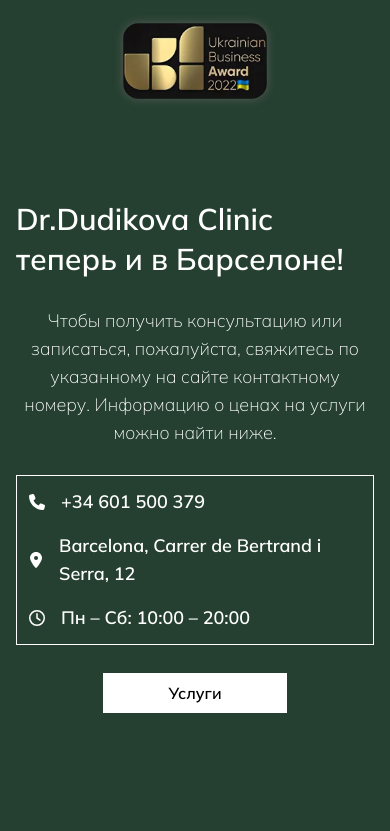
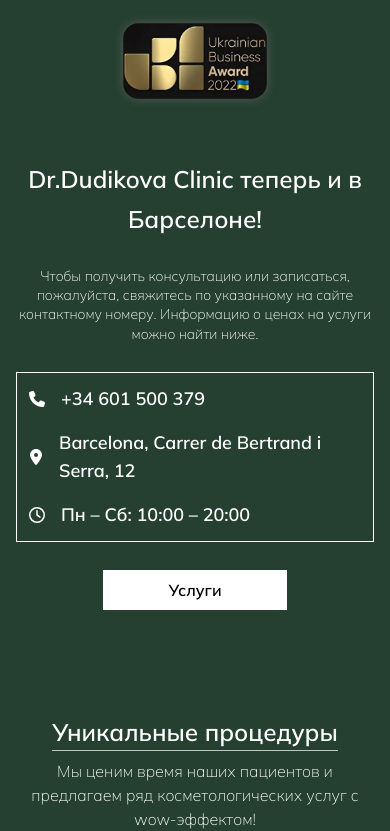
Before and after one commit to KirillUnited/beautymyway-app, a Next.js app: page / in a window 390 px wide. Shown: the part 879-1710 px from the top of the page. Built offline with nearby package versions, Linux system fonts and the light colour scheme.

Commit message:
Update info

```diff
--- a/src/components/containers/InfoSection/InfoSection.module.scss
+++ b/src/components/containers/InfoSection/InfoSection.module.scss
@@ -1,14 +1,14 @@
 .root {
-    @apply py-20;
+    @apply py-10 lg:py-20;
 }
 .wrapper {
     @apply container flex flex-col gap-7 items-center;
 }
 .title {
-    @apply text-3xl font-semibold leading-10;
+    @apply text-2xl lg:text-3xl text-center font-semibold leading-10;
 }
 .description {
-    @apply text-lg font-light leading-7 max-w-3xl text-center;
+    @apply text-sm lg:text-lg font-light leading-snug lg:leading-7 max-w-3xl text-center;
 }
 .contacts {
     @apply flex flex-wrap gap-4 border border-primary p-3;
```
